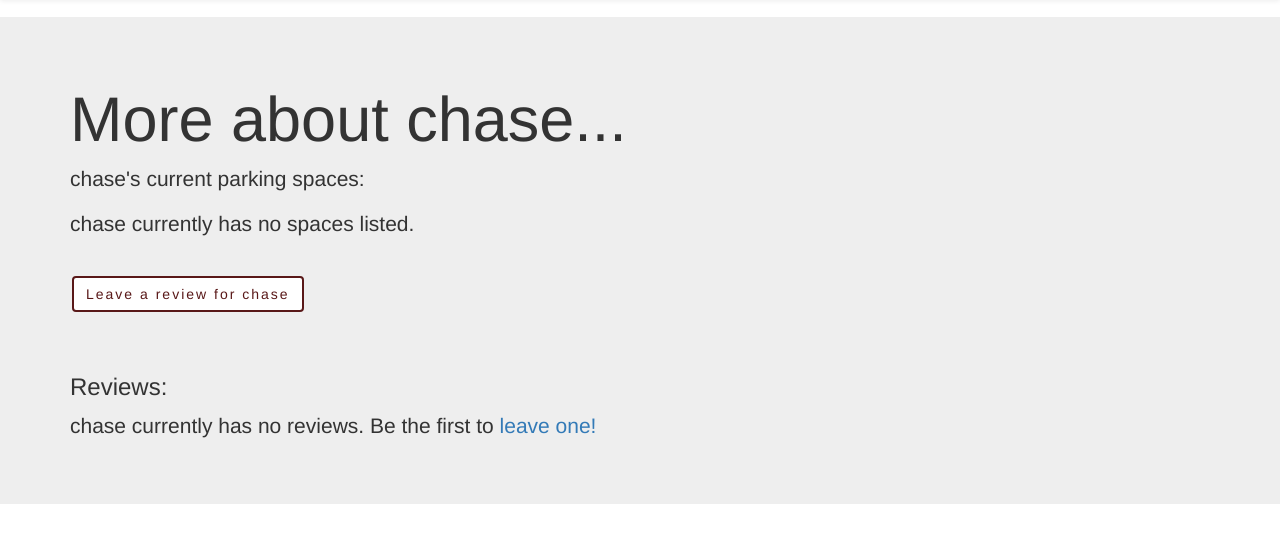
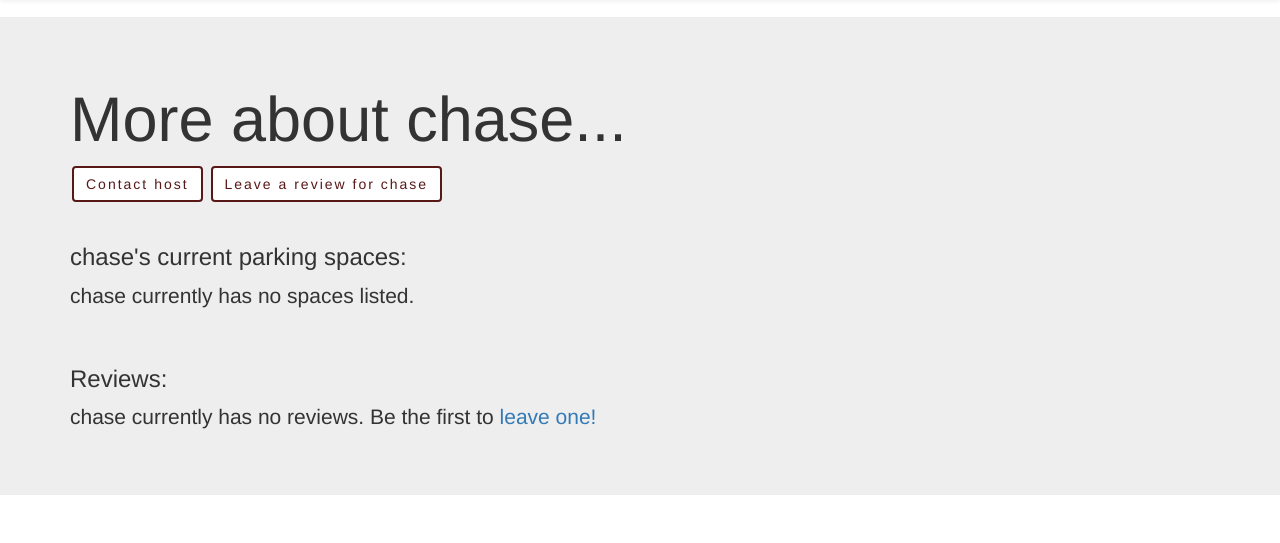
Before and after one commit to convell/ParkR, a Django app: page /account/show/4/ in a window 1280 px wide. Shown: the part 53-596 px from the top of the page. Run offline with Django 3.2, Linux system fonts and the light colour scheme; data comes from the database, SQL or seed files in the repository; both versions use the stored data as it was after the commit; parts of the project's set-up code (start-up, migrations or seed data) failed here and were passed over; some libraries are stand-ins or nearby versions.

Commit message:
Added contact button to profile page

```diff
--- a/ParkR/urls.py
+++ b/ParkR/urls.py
@@ -19,7 +19,6 @@ from django.contrib.staticfiles.urls import staticfiles_urlpatterns
 from django_private_chat import urls as django_private_chat_urls
 
 from .views import home
-from listing.views import delete_space
 
 urlpatterns = [
     url(r'^admin/', admin.site.urls),
--- a/templates/account/show.html
+++ b/templates/account/show.html
@@ -4,7 +4,11 @@
     <div class="jumbotron">
         <div class="container">
             <h1>More about {{showUser}}...</h1>
-            <p>{{showUser}}'s current parking spaces:</p>
+            {% if showUser != request.user %}
+            <a href="/dialogs/{{showUser}}" class="btn btn-light tbLink">Contact host</a>
+            <a href="{% url 'leave_review' id=showUser.id %}" class="btn btn-light tbLink">Leave a review for {{showUser}}</a><br><br>
+            {% endif %}
+            <h3>{{showUser}}'s current parking spaces:</h3>
             {% if owned_spaces %}
                 <div class="list-group">
                     {% for s in owned_spaces %}
@@ -18,10 +22,8 @@
             {% else %}
                 <p>{{showUser}} currently has no spaces listed.</p>
             {% endif %}
-            {% if showUser != request.user %}
-            <br><a href="{% url 'leave_review' id=showUser.id %}" class="btn btn-light tbLink">Leave a review for {{showUser}}</a>
-            {% endif %}
-            <br><br><br><h3>Reviews:</h3>
+
+            <br><h3>Reviews:</h3>
             {% if reviews %}
                 <div class="list-group">
                     {% for r in reviews %}
@@ -35,7 +37,6 @@
                 <p>{{showUser}} currently has no reviews. {% if showUser != request.user %} Be the first to <a href="{% url 'leave_review' id=showUser.id %}">leave one! {% endif %}</a></p>
             {% endif %}
 
-
         </div>
     </div>
 {% endblock %}
```
Also changed, not shown: db.sqlite3.
